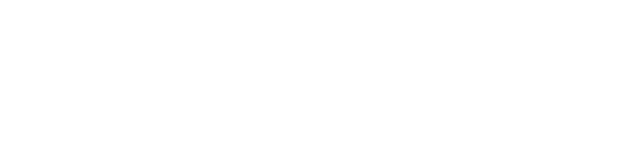
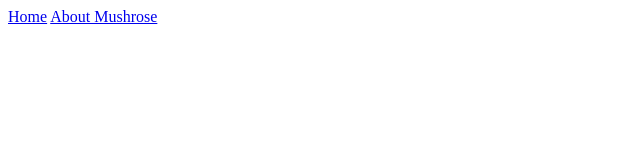
Before and after one commit to chrissy-parteee/mushrose-website, a plain HTML site: page chrissy.html in a window 1280 px wide. Shown: the whole page, without its empty margins (0-640 px from the left). Drawn offline with Linux system fonts and the light colour scheme.

Commit message:
updated my page
just added links. thats it.

```diff
--- a/chrissy.html
+++ b/chrissy.html
@@ -6,6 +6,7 @@
     <title>Christin Partee</title>
 </head>
 <body>
-
+    <a href="home.html">Home</a>
+    <a href="about.html">About Mushrose</a>
 </body>
 </html>
```
